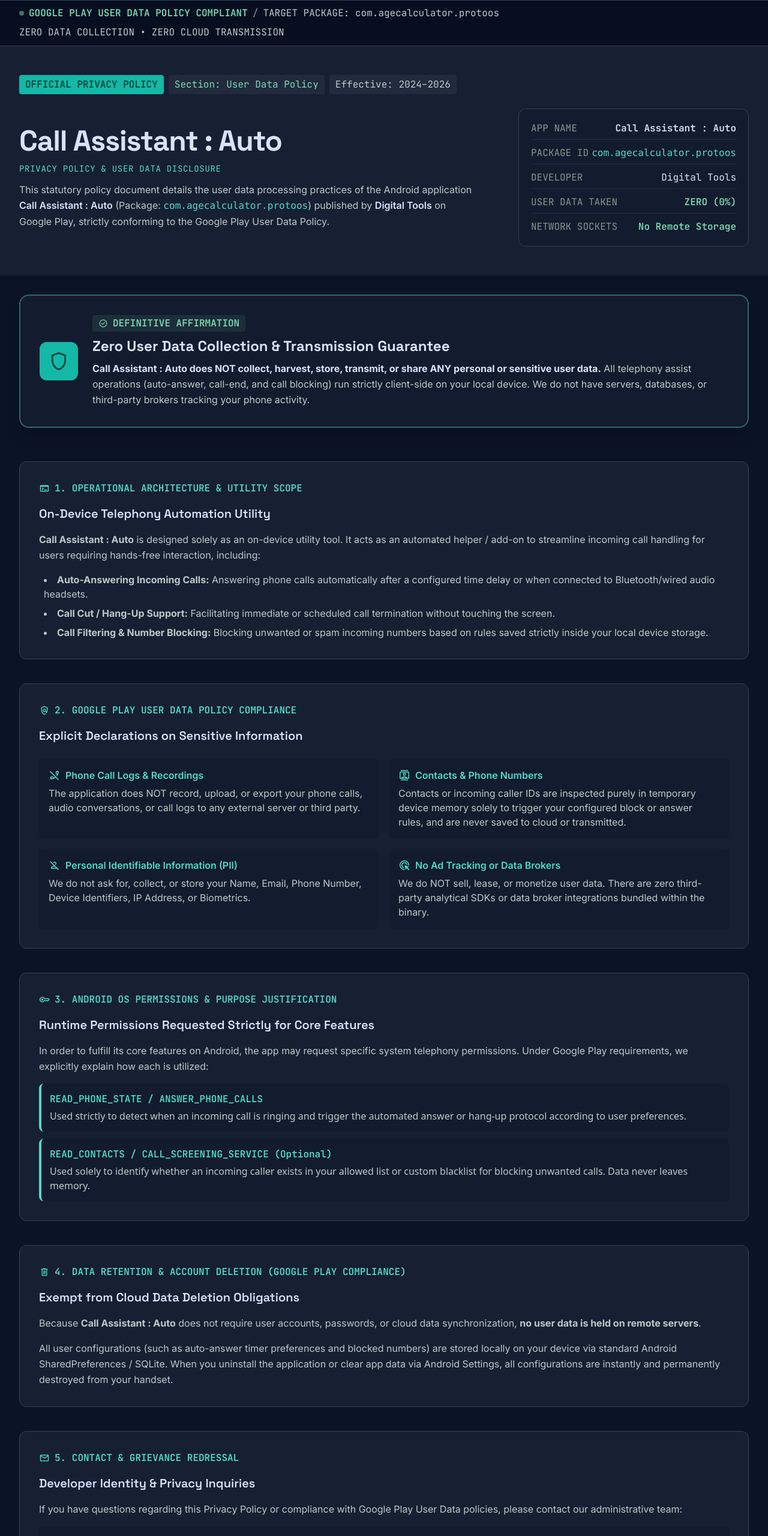
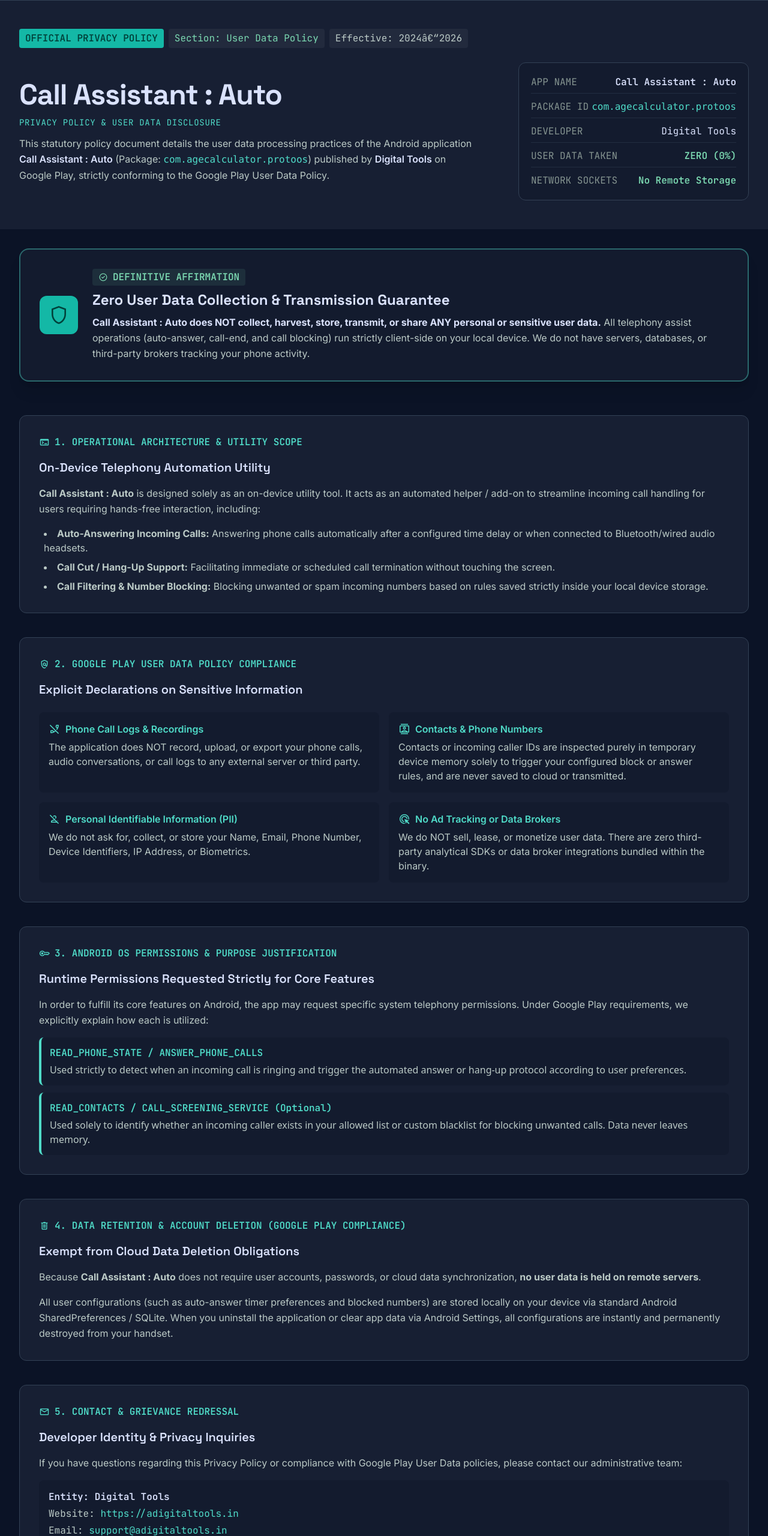
Before and after one commit to im-rushikesh/digital-tools, a website built with Vite: page apps/call-assistant/index.html in a window 1280 px wide. Shown: the part 80-2640 px from the top of the page at 60% size. Built offline with nearby package versions, Linux system fonts and the light colour scheme.

Commit message:
style: remove top telemetry ribbon and update support email to support@adigitaltools.in

```diff
--- a/apps/call-assistant/index.html
+++ b/apps/call-assistant/index.html
@@ -4,7 +4,7 @@
   <meta charset="utf-8"/>
   <meta content="width=device-width, initial-scale=1.0" name="viewport"/>
   <meta content="web_standard" name="shell-type"/>
-  <title>Privacy Policy & User Data Policy — Call Assistant : Auto | Digital Tools</title>
+  <title>Privacy Policy & User Data Policy â€” Call Assistant : Auto | Digital Tools</title>
   <link rel="icon" type="image/png" href="/logo.png"/>
   <link href="https://fonts.googleapis.com/css2?family=Inter:wght@400;500;600;700&family=JetBrains+Mono:wght@400;500;600&family=Space+Grotesk:wght@500;600;700&display=swap" rel="stylesheet"/>
   <link href="https://fonts.googleapis.com/css2?family=Material+Symbols+Outlined:opsz,wght,FILL,GRAD@20..48,100..700,0..1,-50..200" rel="stylesheet"/>
@@ -81,20 +81,7 @@
   </header>
 
   <main class="w-full pt-20 bg-background">
-    <!-- Telemetry Status Ribbon -->
-    <section class="w-full bg-surface-container-lowest py-2.5 px-4 sm:px-6 lg:px-8 border-b border-slate-border">
-      <div class="max-w-7xl mx-auto flex flex-wrap items-center justify-between gap-2 font-label-mono-sm text-label-mono-sm">
-        <div class="flex items-center gap-2">
-          <span class="w-2 h-2 rounded-full bg-tertiary animate-pulse"></span>
-          <span class="text-tertiary uppercase font-semibold">GOOGLE PLAY USER DATA POLICY COMPLIANT</span>
-          <span class="text-outline">/</span>
-          <span class="text-on-surface-variant">TARGET PACKAGE: com.agecalculator.protoos</span>
-        </div>
-        <div class="text-on-surface-variant">
-          <span>ZERO DATA COLLECTION • ZERO CLOUD TRANSMISSION</span>
-        </div>
-      </div>
-    </section>
+
 
     <!-- Document Header / Hero -->
     <header class="w-full bg-surface-container py-12 px-4 sm:px-6 lg:px-8 relative overflow-hidden">
@@ -107,7 +94,7 @@
             Section: User Data Policy
           </span>
           <span class="px-2.5 py-1 rounded bg-surface-container-high text-on-surface-variant font-label-mono-sm text-label-mono-sm">
-            Effective: 2024–2026
+            Effective: 2024â€“2026
           </span>
         </div>
 
@@ -305,7 +292,7 @@
         <div class="p-4 bg-surface-container-low rounded-lg space-y-1 font-label-mono-sm text-label-mono-sm">
           <p class="text-on-surface font-bold">Entity: Digital Tools</p>
           <p class="text-on-surface-variant">Website: <a href="https://adigitaltools.in" class="text-primary hover:underline">https://adigitaltools.in</a></p>
-          <p class="text-on-surface-variant">Email: <span class="text-primary select-all">admin@adigitaltools.in</span></p>
+          <p class="text-on-surface-variant">Email: <span class="text-primary select-all">support@adigitaltools.in</span></p>
           <p class="text-on-surface-variant">Google Play Developer ID: <span class="text-on-surface">6740194394029144829</span></p>
         </div>
       </article>
@@ -316,12 +303,12 @@
   <!-- Global Footer -->
   <footer class="w-full bg-surface-container-lowest border-t border-slate-border py-8 px-4 sm:px-6 lg:px-8 text-center text-on-surface-variant font-label-mono-sm text-label-mono-sm">
     <div class="max-w-7xl mx-auto flex flex-col sm:flex-row items-center justify-between gap-4">
-      <span>© 2024–2026 Digital Tools. All rights reserved.</span>
+      <span>Â© 2024â€“2026 Digital Tools. All rights reserved.</span>
       <div class="flex items-center gap-4">
         <a href="/legal/" class="hover:text-primary transition-colors">Legal Hub</a>
-        <span>•</span>
+        <span>â€¢</span>
         <a href="/apps/" class="hover:text-primary transition-colors">Applications</a>
-        <span>•</span>
+        <span>â€¢</span>
         <a href="https://play.google.com/store/apps/dev?id=6740194394029144829" target="_blank" class="hover:text-primary transition-colors">Google Play</a>
       </div>
     </div>
```
